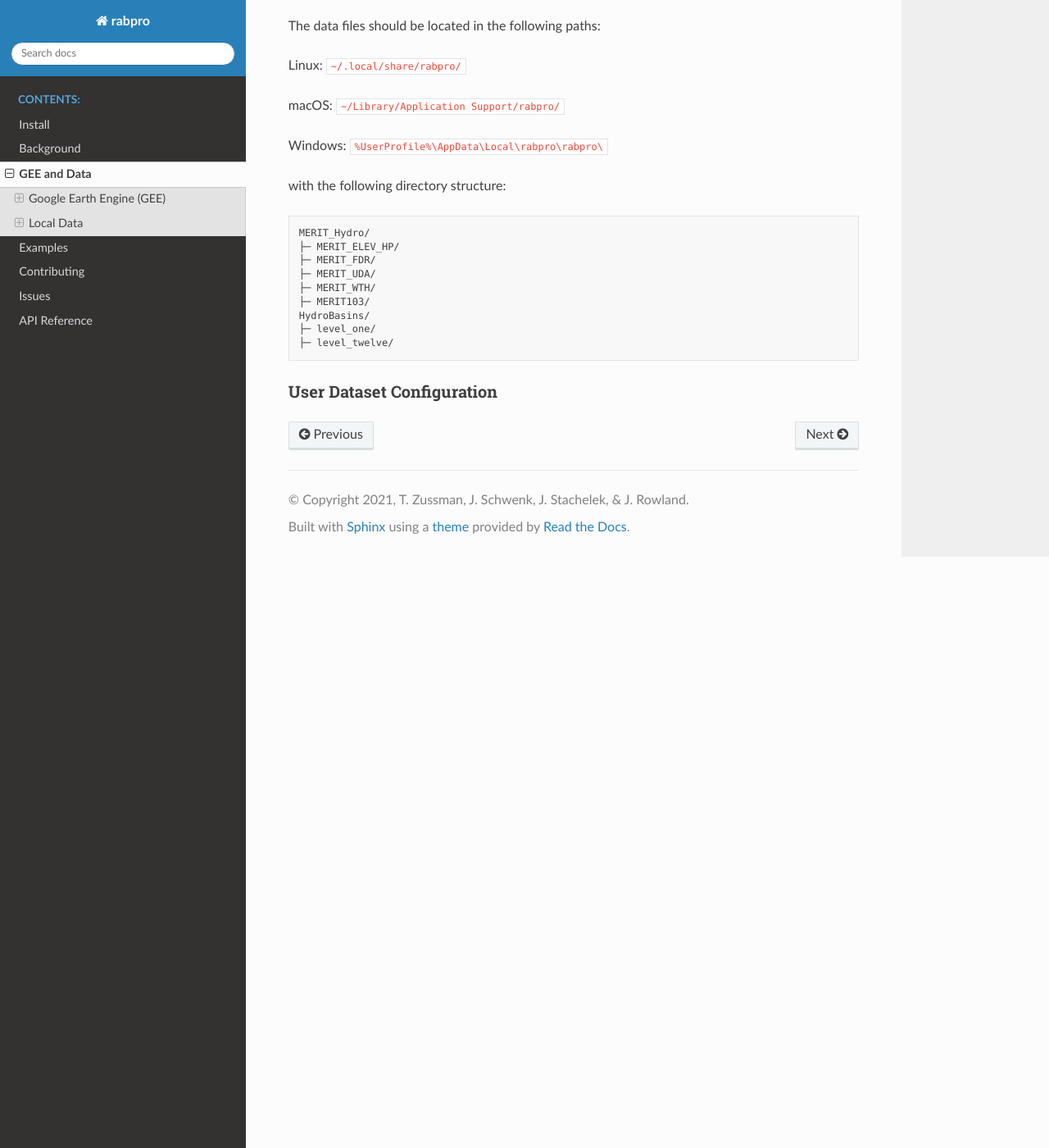
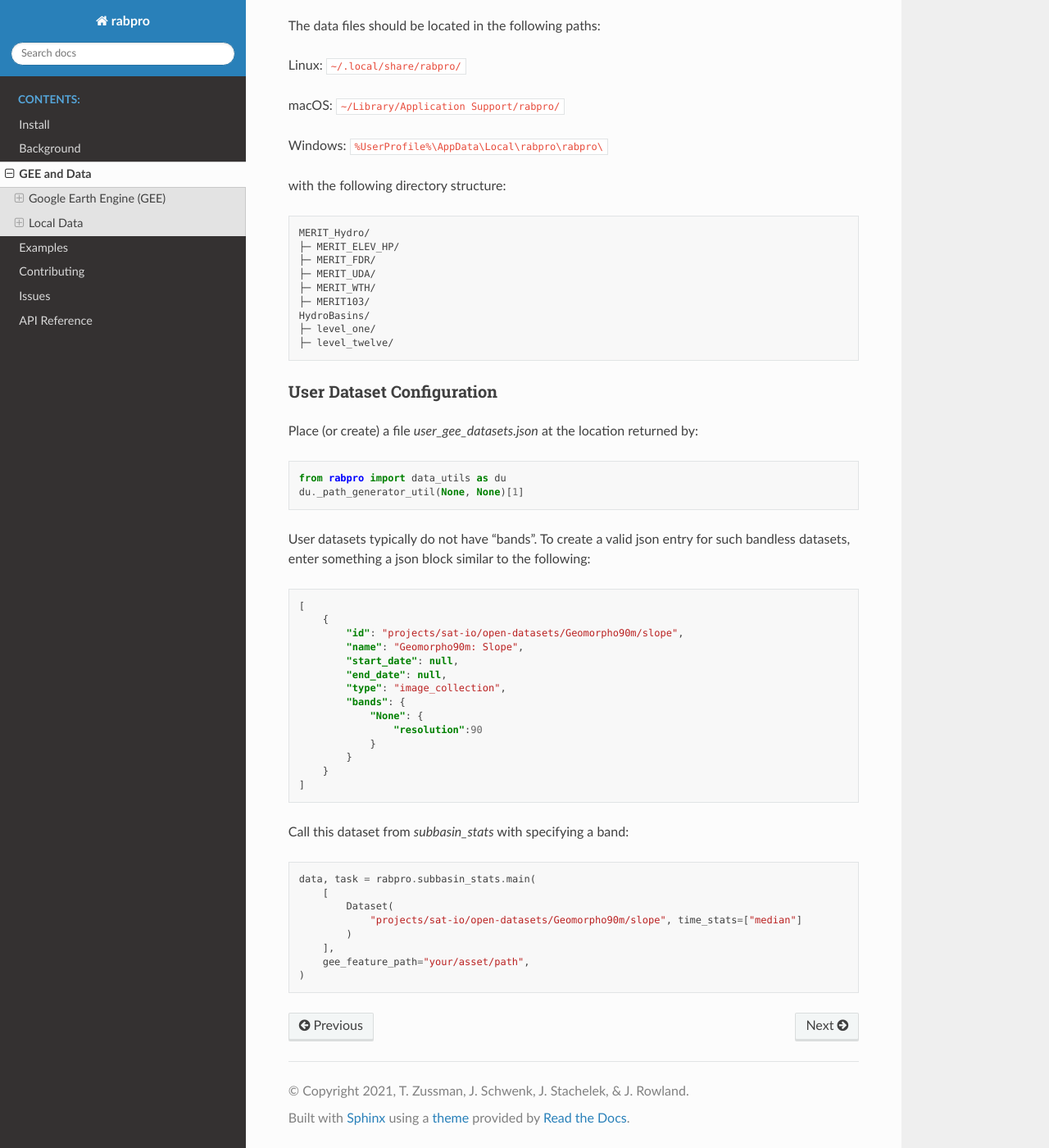
Before and after one commit to VeinsOfTheEarth/rabpro, a Sphinx documentation site: the page built from docs/source/data/index.rst, in a window 1280 px wide and 1400 px high, scrolled down 1296 px. Shown: the whole window at 82% size. Built offline with Sphinx 7.4.7 and the Read the Docs theme 2.0.0, drawn with Linux system fonts in a browser that asks for light colours.

Commit message:
document user dataset configuration, #54

```diff
--- a/docs/source/data/index.rst
+++ b/docs/source/data/index.rst
@@ -87,3 +87,42 @@ with the following directory structure:
 
 User Dataset Configuration
 ~~~~~~~~~~~~~~~~~~~~~~~~~~
+
+Place (or create) a file `user_gee_datasets.json` at the location returned by:
+
+.. code-block:: python
+
+        from rabpro import data_utils as du
+        du._path_generator_util(None, None)[1]
+
+User datasets typically do not have "bands". To create a valid json entry for such bandless datasets, enter something a json block similar to the following:
+
+.. code-block:: json
+
+        [
+            {
+                "id": "projects/sat-io/open-datasets/Geomorpho90m/slope",
+                "name": "Geomorpho90m: Slope",
+                "start_date": null,
+                "end_date": null,
+                "type": "image_collection",
+                "bands": {
+                    "None": {
+                        "resolution":90
+                    }
+                }
+            }
+        ]
+
+Call this dataset from `subbasin_stats` with specifying a band:
+
+.. code-block:: python
+
+    data, task = rabpro.subbasin_stats.main(
+        [
+            Dataset(
+                "projects/sat-io/open-datasets/Geomorpho90m/slope", time_stats=["median"]
+            )
+        ],
+        gee_feature_path="your/asset/path",
+    )
```
